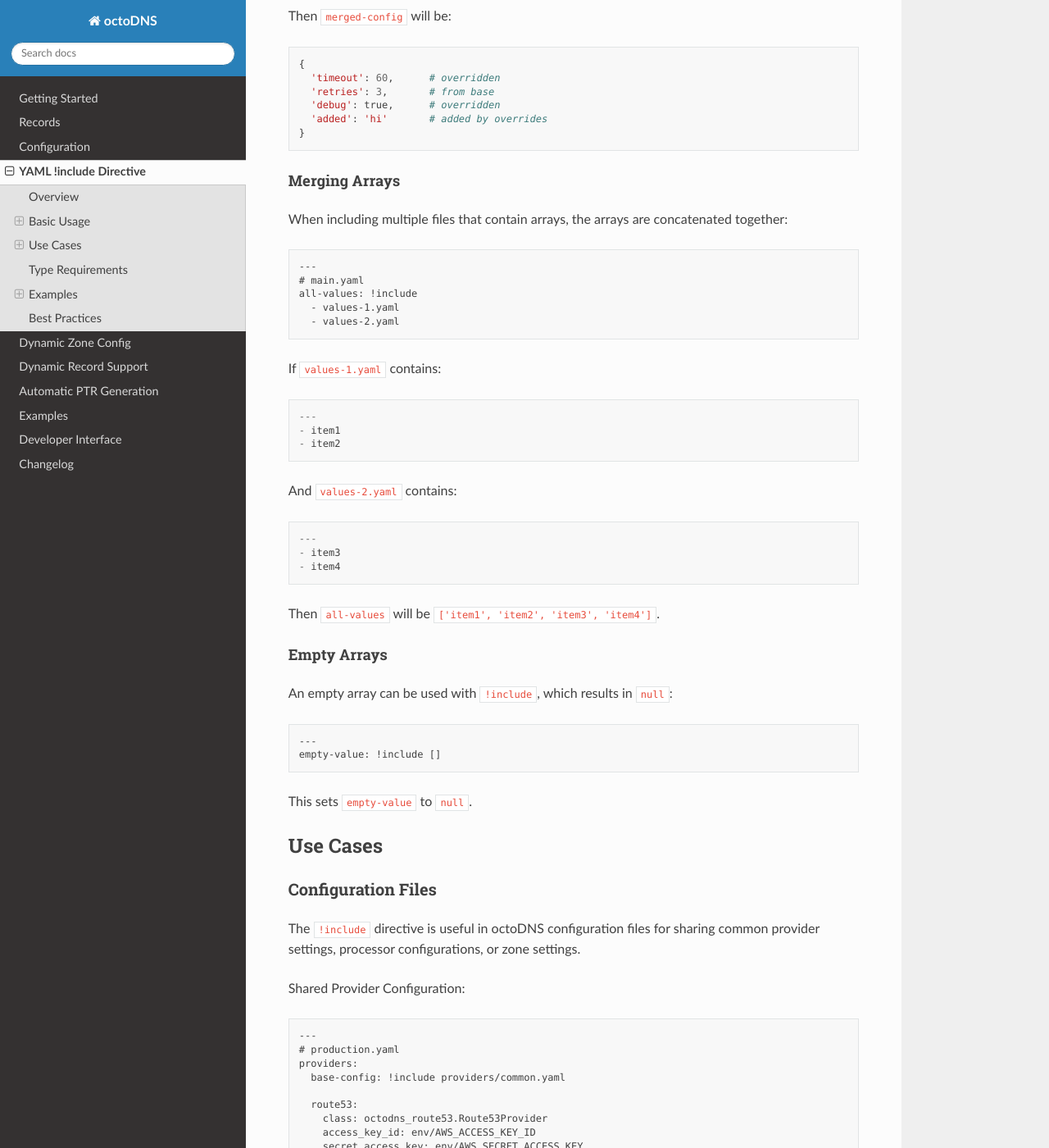
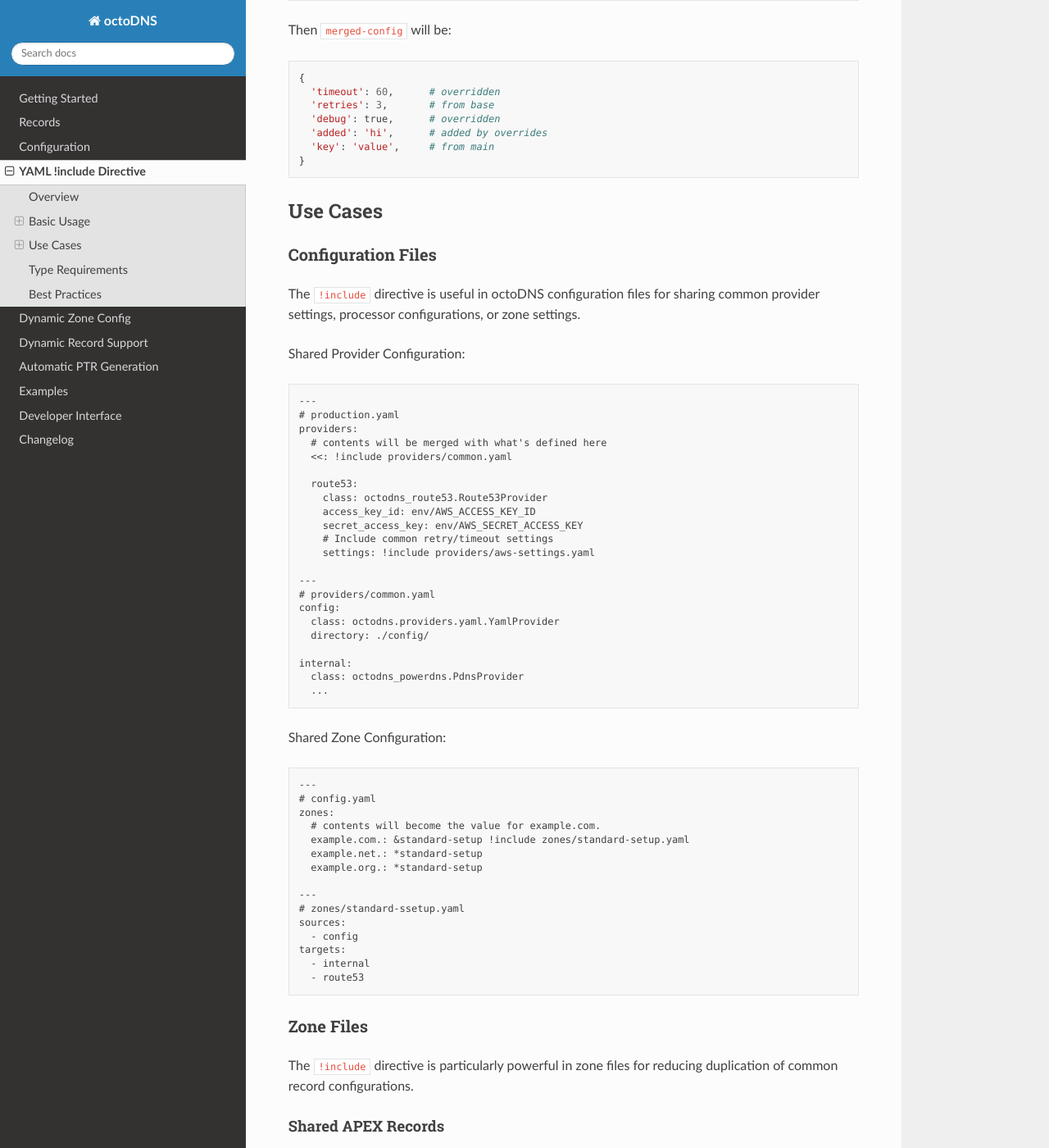
Before and after one commit to octodns/octodns, a Sphinx documentation site: the page built from docs/include_directive.rst, in a window 1280 px wide and 1400 px high, scrolled down 1614 px. Shown: the whole window at 82% size. Built offline with Sphinx 7.4.7 and the Read the Docs theme 3.1.0, drawn with Linux system fonts in a browser that asks for light colours; some of the changed text lies outside the part shown.

Commit message:
Rework to adding support for merge include, <<: !include

```diff
--- a/docs/include_directive.rst
+++ b/docs/include_directive.rst
@@ -35,23 +35,24 @@
 The included file can contain any valid YAML type: dictionaries, lists, strings,
 numbers, or even ``null`` values.
 
-Array Syntax
+Merge Syntax
 ............
 
-The ``!include`` directive also supports an array syntax to merge multiple files
-together. This is useful for composing configurations from multiple sources.
+The ``!include`` directive can also be used with the merge operator, ``<<:``.
+This is useful for composing configurations from multiple sources.
 
 Merging Dictionaries
-~~~~~~~~~~~~~~~~~~~~~
+~~~~~~~~~~~~~~~~~~~~
 
 When including multiple files that contain dictionaries, the dictionaries are
 merged together. Later files override keys from earlier files::
 
   ---
   # main.yaml
-  merged-config: !include
-    - base-config.yaml
-    - overrides.yaml
+  merged-config:
+    <<: !include base-config.yaml
+    <<: !include overrides.yaml
+    key: value
 
 If ``base-config.yaml`` contains::
 
@@ -73,44 +74,9 @@
     'timeout': 60,      # overridden
     'retries': 3,       # from base
     'debug': true,      # overridden
-    'added': 'hi'       # added by overrides
+    'added': 'hi',      # added by overrides
+    'key': 'value',     # from main
   }
-
-Merging Arrays
-~~~~~~~~~~~~~~
-
-When including multiple files that contain arrays, the arrays are concatenated
-together::
-
-  ---
-  # main.yaml
-  all-values: !include
-    - values-1.yaml
-    - values-2.yaml
-
-If ``values-1.yaml`` contains::
-
-  ---
-  - item1
-  - item2
-
-And ``values-2.yaml`` contains::
-
-  ---
-  - item3
-  - item4
-
-Then ``all-values`` will be ``['item1', 'item2', 'item3', 'item4']``.
-
-Empty Arrays
-~~~~~~~~~~~~
-
-An empty array can be used with ``!include``, which results in ``null``::
-
-  ---
-  empty-value: !include []
-
-This sets ``empty-value`` to ``null``.
 
 Use Cases
 ---------
@@ -126,7 +92,8 @@
   ---
   # production.yaml
   providers:
-    base-config: !include providers/common.yaml
+    # contents will be merged with what's defined here
+    <<: !include providers/common.yaml
 
     route53:
       class: octodns_route53.Route53Provider
@@ -135,14 +102,33 @@
       # Include common retry/timeout settings
       settings: !include providers/aws-settings.yaml
 
+  ---
+  # providers/common.yaml
+  config:
+    class: octodns.providers.yaml.YamlProvider
+    directory: ./config/
+
+  internal:
+    class: octodns_powerdns.PdnsProvider
+    ...
+
 Shared Zone Configuration::
 
   ---
   # config.yaml
   zones:
+    # contents will become the value for example.com.
     example.com.: &standard-setup !include zones/standard-setup.yaml
     example.net.: *standard-setup
     example.org.: *standard-setup
+
+  ---
+  # zones/standard-ssetup.yaml
+  sources:
+    - config
+  targets:
+    - internal
+    - route53
 
 Zone Files
 ..........
@@ -166,9 +152,9 @@
     type: A
     value: 1.2.3.5
 
-Where ``common/apex.yaml`` might contain::
 
   ---
+  # common/apex.yaml
   - type: A
     value: 1.2.3.4
   - type: MX
@@ -186,22 +172,6 @@
       - some-domain-claiming-value=gimme
       - v=spf1 -all
 
-Common Record Values
-~~~~~~~~~~~~~~~~~~~~
-
-You can merge multiple files to build up complex record sets::
-
-  ---
-  # zone.yaml
-  '':
-    type: TXT
-    values: !include
-      - txt-records/verification.yaml
-      - txt-records/spf.yaml
-      - txt-records/dmarc.yaml
-
-This combines TXT records from multiple files into a single record set.
-
 Subdirectories
 ..............
 
@@ -216,63 +186,11 @@
 Type Requirements
 -----------------
 
-When using the array syntax to include multiple files, all files must contain
-compatible types:
+Any valid YAML datatype can be used in the basic **!include** stile.
 
-* All files must contain **dictionaries**, or
-* All files must contain **arrays**
+When using the merge syntax all files must contain **dictionaries**.
 
-If the first file contains a dictionary and a subsequent file contains an array
-(or vice versa), octoDNS will raise a ``ConstructorError`` with a clear message
-indicating which file and position caused the type mismatch.
-
-Simple scalar values (strings, numbers, booleans) are not supported with the
-array syntax. Use single file includes for scalar values.
-
-Examples
---------
-
-Example 1: Shared Provider Settings
-....................................
-
-Create reusable provider configurations::
-
-  # providers/retry-settings.yaml
-  ---
-  max_retries: 5
-  retry_delay: 2
-  timeout: 30
-
-  # production.yaml
-  ---
-  providers:
-    dacloud:
-      class: octodns_route53.DaCloudProvider
-      access_key_id: env/DC_ACCESS_KEY_ID
-      secret_access_key: env/DC_SECRET_ACCESS_KEY
       network: !include providers/retry-settings.yaml
-
-Example 2: Composing TXT Records
-.................................
-
-Build TXT records from multiple sources::
-
-  # txt-records/spf.yaml
-  ---
-  - "v=spf1 include:_spf.google.com ~all"
-
-  # txt-records/verification.yaml
-  ---
-  - "google-site-verification=abc123"
-  - "ms-domain-verification=xyz789"
-
-  # example.com.yaml
-  ---
-  '':
-    type: TXT
-    values: !include
-      - txt-records/spf.yaml
-      - txt-records/verification.yaml
 
 Best Practices
 --------------
```
Also changed, not shown: .changelog/05f9b507087a4140932dd6a554c9d61d.md, 5 other files.
